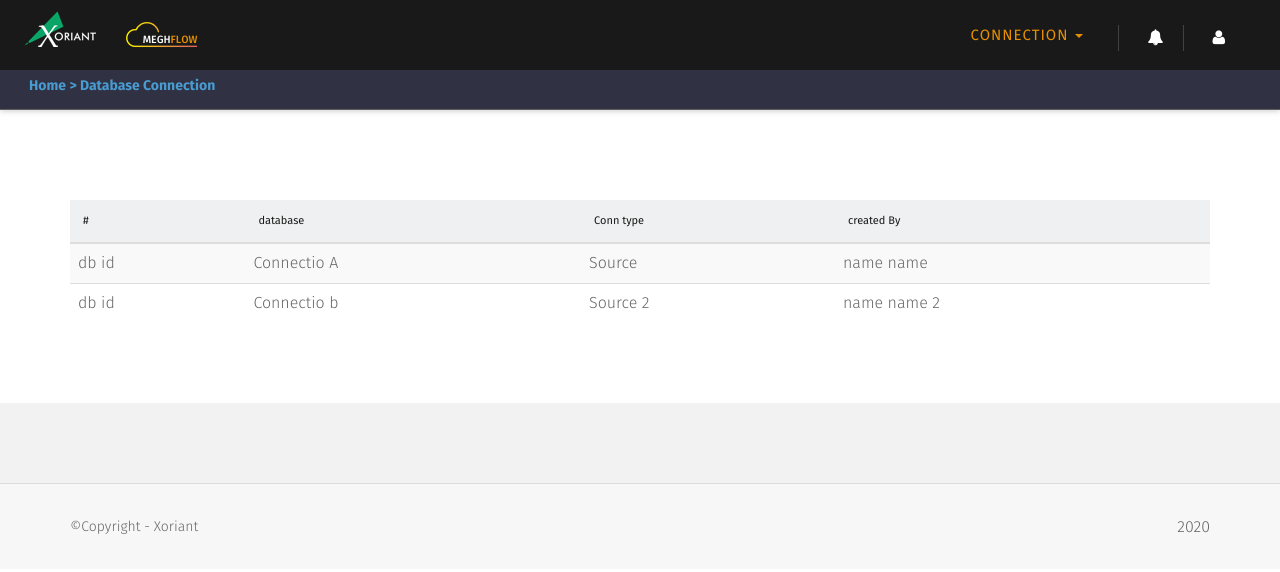
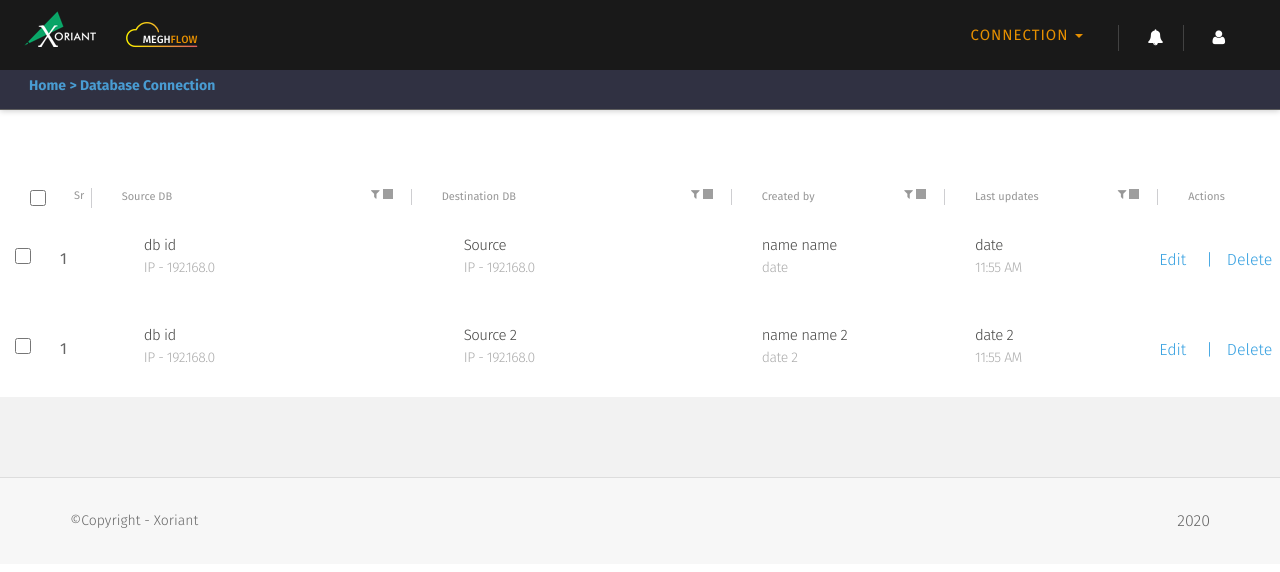
Before and after one commit to crazyobject/aws, a React (Create React App) app: page /List in a window 1280 px wide. Shown: the top 572 px of the page. Built offline with nearby package versions, Linux system fonts and the light colour scheme; sample sign-in values are in the browser's storage; grey boxes are pictures that could not be loaded.

Commit message:
List page HTML intighration

```diff
--- a/src/App.js
+++ b/src/App.js
@@ -25,7 +25,7 @@ function App() {
       <Header />
             <Switch>
             <PrivateRoute exact path="/" component={Dashboard} />
-			<Route path="/NewConnection" component={NewConnection} />
+		      	<Route path="/NewConnection" component={NewConnection} />
             <Route path="/login" component={Login} />
             <Route path="/logout" component={Logout} />
 		   	    <PrivateRoute path="/List" component={List} />
--- a/src/components/list.jsx
+++ b/src/components/list.jsx
@@ -1,6 +1,7 @@
 import React, { Component } from 'react';
 
 import { Link , Redirect } from 'react-router-dom';
+import '../css/list.css';
 
 class List extends Component {
     constructor(props) {
@@ -49,45 +50,101 @@ class List extends Component {
         }else{
             return(
 			<div>
-            <section id="intro" className="intro">
-            <div className="intro-content">
-              <div className="container">
-                <div className="row">
-                  <div className="col-lg-12">
+      <section id="intro" class="intro">
+      <div class="intro-content create-intro-content">
+      </div>
+    </section>
+    <div class="container-fluid">
+        <div class="row no-margin ">
+          <div class="col-sm-1">
+            <div class="checkbox t-heading sr-no-margin" >
+              <label>
+                <input type="checkbox" />
+                <span class=" sr-no">Sr</span>
+              </label>
+            </div>
+          </div>
+          <div class="col-sm-3 pad-top">
+            <div class="t-heading">Source DB
+                <img src="img/up-down.png"  class="img-arrow"  />
+              <span><i class="fa fa-filter" aria-hidden="true"></i></span>
+            </div>
 
-				  <table class="table table-striped ">
-					  <thead class="thead-dark">
-						<tr>
-						  <th scope="col">#</th>
-						  <th scope="col">database</th>
-						  <th scope="col">Conn type</th>
-						  <th scope="col">created By</th>
-						</tr>
-					  </thead>
-					  <tbody>
+          </div>
+          <div class="col-sm-3 pad-top pad-left-dest">
+              <div class="t-heading">Destination DB
+                  <img src="img/up-down.png"  class="img-arrow"  />
+                <span><i class="fa fa-filter" aria-hidden="true"></i></span>
+              </div>
+          </div>
+          <div class="col-sm-2 pad-top pad-left-created">
+              <div class="t-heading">Created by
+                  <img src="img/up-down.png"  class="img-arrow"  />
+                  <span><i class="fa fa-filter" aria-hidden="true"></i></span>
+                </div>
+          </div>
+          <div class="col-sm-2 pad-top last-updates">
+              <div class="t-heading">Last updates
+                  <img src="img/up-down.png"  class="img-arrow"  />
+                  <span><i class="fa fa-filter" aria-hidden="true"></i></span>
+              </div>
+          </div>
+          <div class="col-sm-1 pad-top action-header">
+              <div class="t-heading no-border-right">Actions
 
-						{
-                        databases.map(databases => (
-                            <tr key={databases.id}>
-							  <td>{databases.dbId}</td>
-							  <td>{databases.database}</td>
-							  <td>{databases.conType}</td>
-							  <td>{databases.createdBy}</td>
-						</tr>
+              </div>
+          </div>
 
-                        ))
-						}
+        </div>
+        { databases.map(databases => (
+      <div class="row row-spacing no-margin-top" key={databases.id}>
+        <div class="col-sm-1">
+          <div class="checkbox">
+            <label>
+              <input type="checkbox" />
+              <span class="unique-id">1</span>
+            </label>
+          </div>
+        </div>
+        <div class="col-sm-3 connection-pad-left">
+          <span class="image-logo">
+
+          </span>
+          <div class="connection-wrapper">
+            <div class="main-text"> {databases.dbId}</div>
+            <div class="sub-text">IP - 192.168.0</div>
+          </div>
+
+        </div>
+        <div class="col-sm-3 connection-pad-left">
+          <span class="image-logo">
+
+          </span>
+          <div class="connection-wrapper">
+            <div class="main-text"> {databases.conType}</div>
+            <div class="sub-text">IP - 192.168.0</div>
+          </div>
+        </div>
+        <div class="col-sm-2">
+          <div class="main-text">{databases.createdBy}</div>
+          <div class="sub-text">{databases.createdDate}</div>
+        </div>
+        <div class="col-sm-2">
+          <div class="main-text">{databases.lastUpdate}</div>
+          <div class="sub-text">11:55 AM</div>
+        </div>
+        <div class="col-sm-1 edit-delete">
+          <span class="action edit">Edit</span><span class="separator-dash">|</span>
+          <span class="action">Delete</span>
+        </div>
+      </div>
+
+       ))}
 
 
-					  </tbody>
-					</table>
+    </div>
 
-				</div>
-                </div>
-              </div>
-            </div>
-            </section>
-          </div>
+       </div>
             );
         }
     }
--- /dev/null
+++ b/src/css/list.css
@@ -0,0 +1,170 @@
+body#page-top {
+    background: #F2F3F7;
+}
+.list-header-text{
+	color: #000000;
+    /* font-family: "Fira Sans"; */
+    font-size: 32px;
+    font-weight: 300;
+    letter-spacing: -1px;
+	line-height: 38px;
+    padding-bottom: 26px;
+    padding-top: 21px;
+}
+.t-heading{
+    color: #979797;
+    font-family: "Fira Sans";
+    font-size: 11px;
+    font-weight: 500;
+    line-height: 16px;
+    border-right: 1px solid #CECED1;
+}
+.sr-no{
+    color: #979797;
+    font-size: 11px;
+    padding-left: 24px;
+}
+.create-connection-btn{
+	float: right;
+	margin-top: -62px;
+	height: 39px;
+	background: #F07B05;
+    width: 189px;
+}
+.btn-text{
+	color: #FFFFFF;
+	font-size: 15px;
+	letter-spacing: -0.84px;
+	line-height: 18px;
+	text-align: center;
+}
+.container-list{
+	padding: 0 60px 0 44px;
+	background: #F2F3F7;
+}
+.connection-count{
+	color: #4AA1D9;
+	font-size: 18px;
+	line-height: 22px;
+	padding-bottom: 16px;
+}
+
+.sub-text{
+    opacity: 0.8;
+    color: #979797;
+    font-family: "Fira Sans";
+    font-size: 14px;
+    letter-spacing: -0.44px;
+    line-height: 17px;
+    padding-top: 5px;
+}
+.main-text{
+    opacity: 0.8;
+    color: #1A1A18;
+    font-family: "Fira Sans";
+    font-size: 15px;
+    letter-spacing: -0.47px;
+    line-height: 18px;
+}
+.row-spacing{
+    background: #fff;
+    margin: 9px 15px;
+    padding: 18px 0 17px 0;
+    border-radius: 14px;
+}
+.edit-delete{
+    color: #339FE0;
+    cursor: pointer;
+    padding-right: 0;
+    padding-left: 0;
+    padding-top: 11px;
+}
+
+.edit{
+    margin-left: -29px;
+}
+.separator-dash{
+    margin-left: 20px;
+    margin-right: 14px;
+}
+.checkbox input[type=checkbox]{
+    height: 16px;
+    width: 16px;
+    margin-top: 2px;
+}
+.unique-id{
+    margin-left: 25px;
+}
+.delete{
+    float: right;
+    padding: 8px;
+    padding-left: 20px;
+    padding-right: 20px;
+    background: #D6ECF9;
+    border-radius: 10px;
+    cursor: pointer;
+    margin-top: -7px;
+    margin-bottom: 15px;
+    height: 31px;
+    width: 106px;
+}
+
+.delete-text{
+   color: #339FE0;
+   padding-left: 5px;
+}
+.image-logo{
+    float: left;
+}
+.connection-wrapper{
+    float: left;
+    margin-left: 22px;
+}
+.no-margin-top{
+    margin-top: 0;
+}
+.no-margin{
+    margin-right:0;
+    margin-left:0
+}
+.sr-no-margin{
+    margin-left: 15px;
+}
+.pad-top{
+    padding-top: 11px;
+}
+.fa-filter{
+    float: right;
+    /* margin-right: 18px; */
+    cursor: pointer;
+}
+.no-border-right{
+    border-right:0
+}
+.last-updates{
+    width: 182px;
+    padding-left: 8px;
+}
+.action-header{
+    padding-left: 0;
+}
+.img-arrow{
+    height: 10px;
+    width: 10px;
+    float: right;
+    margin-right: 18px;
+    margin-left: 3px;
+    color:#979797
+}
+.connection-pad-left{
+    padding-left: 0;
+}
+.pad-left-created{
+    padding-left: 11px;
+}
+.pad-left-dest{
+    padding-left: 6px;
+}
+.row.row-spacing:hover {
+    box-shadow: 10px 10px 11px 20px  #D8E1EF;
+}
```
